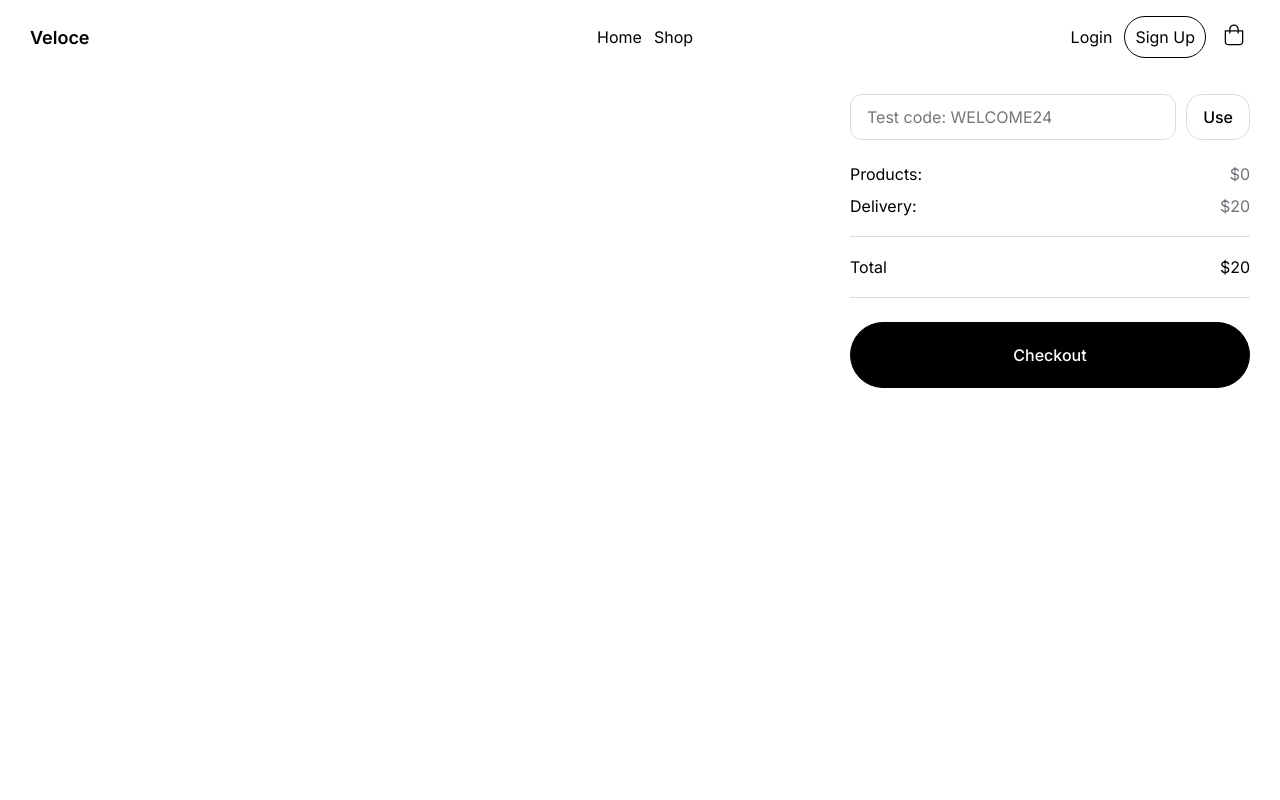
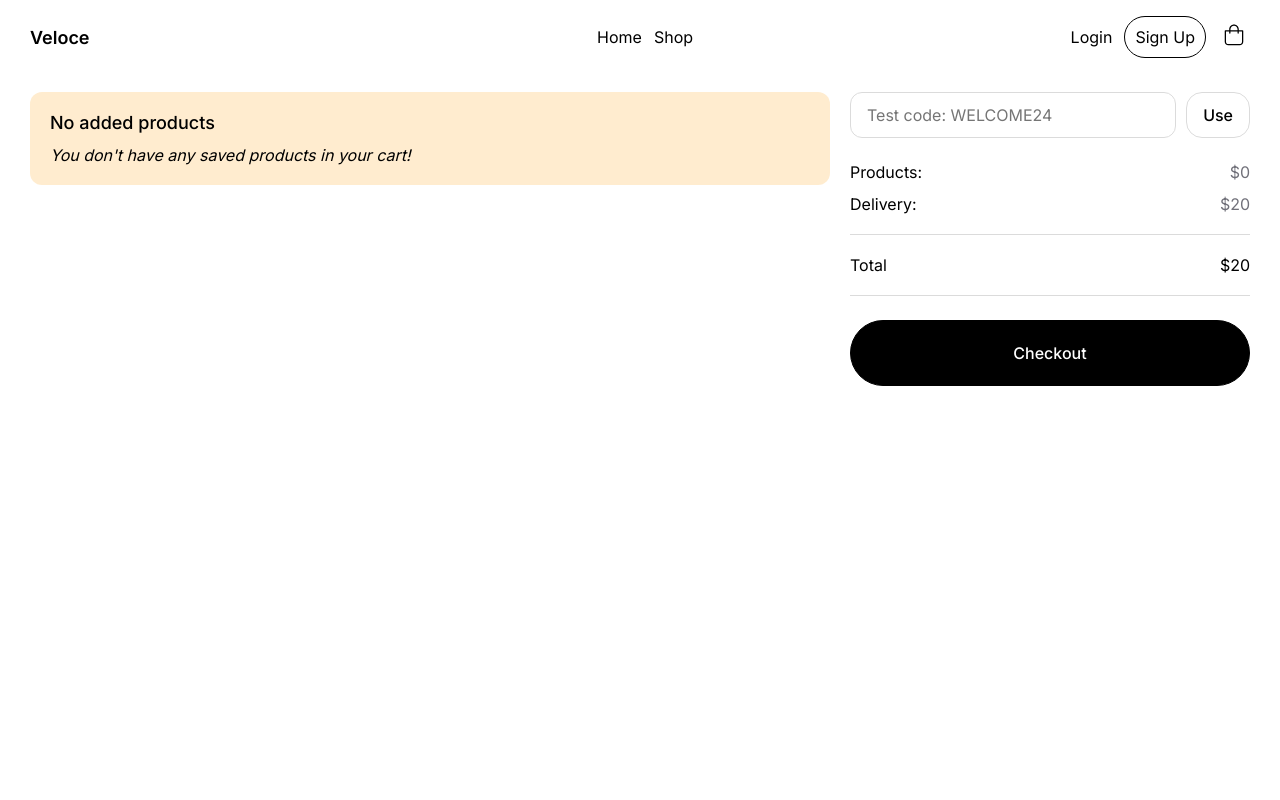
Before and after one commit to WadoxFX/Veloce-Web3-Fullstack-Shop, a Next.js app in the folder client/: page /basket in a window 1280 px wide. Shown: the top 800 px of the page. Built offline with nearby package versions, Linux system fonts and the light colour scheme.

Commit message:
🧪 Created middleware to check for authorization (in process), added a message when there are no items in the cart

```diff
--- a/client/@types/type.d.ts
+++ b/client/@types/type.d.ts
@@ -86,3 +86,9 @@ interface FiltersList {
   color?: string[]
   collection?: string[]
 }
+
+interface BasketItemProps {
+  product: BasketProduct
+  id: number
+  clear: (id: number) => void
+}
--- a/client/app/(root)/basket/page.tsx
+++ b/client/app/(root)/basket/page.tsx
@@ -1,15 +1,12 @@
 'use client'
 
-import Image from 'next/image'
-import Link from 'next/link'
 import React from 'react'
 
 import BasketAside from '@/components/BasketAside'
-import { TrashIcon } from '@/components/icons'
-import { Button } from '@/components/ui'
 import { useLocalStorage } from '@/hooks/useLocalStorage'
 import style from '@/styles/pages/basket.module.scss'
 import { priceCalc } from '@/components/priceCalc'
+import BasketItem from '@/components/BasketItem'
 
 const Basket = () => {
   const { data, loading, clear } = useLocalStorage('basket')
@@ -21,35 +18,14 @@ const Basket = () => {
   return (
     <div className={style.container}>
       <ul className={style.products_list}>
+        {!data.length && (
+          <div className={style.message}>
+            <h2>No added products</h2>
+            <p>You don't have any saved products in your cart!</p>
+          </div>
+        )}
         {data.map((product: BasketProduct, id: number) => (
-          <li className={style.product} key={id}>
-            <Link href={`/goods/${product._id}`}>
-              <Image
-                className={style.product_image}
-                src={process.env.SERVER_URL + product.image}
-                width={400}
-                height={400}
-                alt={product.title}
-                priority
-              />
-            </Link>
-            <div className={style.product_info}>
-              <div className={style.product_stats}>
-                <div className={style.product_header}>
-                  <h3>{product.title}</h3>
-                  <div>${priceCalc(product.price, product.discount || 0)}</div>
-                </div>
-                <p>{product.gender} Shoes</p>
-                <p>Size: {product.size}</p>
-                <p>Color: {product.color}</p>
-              </div>
-              <div>
-                <Button variant='text' onClick={() => clear(id)}>
-                  <TrashIcon color='#000' size={24} />
-                </Button>
-              </div>
-            </div>
-          </li>
+          <BasketItem product={product} id={id} clear={clear} key={id} />
         ))}
       </ul>
       <BasketAside sum={sum} />
--- a/client/components/BasketAside.tsx
+++ b/client/components/BasketAside.tsx
@@ -68,6 +68,7 @@ const BasketAside: React.FC<BasketAsideProps> = ({ sum }) => {
           </div>
           <Button
             size='large'
+            disabled={sum == 0}
             variant='contained'
             onClick={() =>
               router.push(`/basket/pay${promoCode ? `?promocode=${promoCode.code}` : ''}`)
--- /dev/null
+++ b/client/components/BasketItem.tsx
@@ -0,0 +1,41 @@
+import Image from 'next/image'
+import Link from 'next/link'
+import React from 'react'
+
+import style from '@/styles/pages/basket.module.scss'
+import { priceCalc } from './priceCalc'
+import { Button } from './ui'
+import { TrashIcon } from './icons'
+
+const BasketItem: React.FC<BasketItemProps> = ({ product, id, clear }) => (
+  <li className={style.product}>
+    <Link href={`/goods/${product._id}`}>
+      <Image
+        className={style.product_image}
+        src={process.env.SERVER_URL + product.image}
+        width={400}
+        height={400}
+        alt={product.title}
+        priority
+      />
+    </Link>
+    <div className={style.product_info}>
+      <div className={style.product_stats}>
+        <div className={style.product_header}>
+          <h3>{product.title}</h3>
+          <div>${priceCalc(product.price, product.discount || 0)}</div>
+        </div>
+        <p>{product.gender} Shoes</p>
+        <p>Size: {product.size}</p>
+        <p>Color: {product.color}</p>
+      </div>
+      <div>
+        <Button variant='text' onClick={() => clear(id)}>
+          <TrashIcon color='#000' size={24} />
+        </Button>
+      </div>
+    </div>
+  </li>
+)
+
+export default BasketItem
--- a/client/components/PromoVideo.tsx
+++ b/client/components/PromoVideo.tsx
@@ -12,7 +12,7 @@ const PromoVideo = () => {
     offset: ['0 1', '1.33 1'],
   })
 
-  const scaleProgress = useTransform(scrollYProgress, [0.04, 0.45], [0.7, 1])
+  const scaleProgress = useTransform(scrollYProgress, [0.04, 0.35], [0.65, 1])
 
   return (
     <motion.div
--- a/client/components/header/Header.tsx
+++ b/client/components/header/Header.tsx
@@ -13,8 +13,15 @@ import style from './header.module.scss'
 
 const Header = () => {
   const path = usePathname()
+
   return (
-    <header className={clsx(path.startsWith('/profile') ? style.header_fixed : style.header)}>
+    <header
+      className={clsx(
+        path.startsWith('/profile') ? style.header_border : style.header,
+        path === '/' && style.header_fixed,
+        path === '/basket' && style.header_fixed,
+      )}
+    >
       <nav>
         <Link className={style.title} href='/'>
           Veloce
--- a/client/components/header/header.module.scss
+++ b/client/components/header/header.module.scss
@@ -1,9 +1,18 @@
 .header,
+.header_border,
 .header_fixed {
+  max-height: 72px;
   padding: 16px 30px;
 
+  &.header_border {
+    border-bottom: 1px solid #dbdbdb;
+  }
+
   &.header_fixed {
-    border-bottom: 1px solid #dbdbdb;
+    top: 0;
+    z-index: 1;
+    backdrop-filter: saturate(180%) blur(5px);
+    position: sticky;
   }
 
   nav {
--- a/client/styles/pages/basket.module.scss
+++ b/client/styles/pages/basket.module.scss
@@ -5,13 +5,13 @@ $aside: 400px;
   grid-template-columns: auto $aside;
   gap: 20px;
   padding-top: 20px;
-  min-height: 100svh;
+  min-height: calc(100svh - 72px - 30px);
 
   .statistic {
     width: $aside;
 
     aside {
-      top: 20px;
+      top: 92px;
       position: sticky;
 
       form {
@@ -70,6 +70,24 @@ $aside: 400px;
     width: 100%;
     gap: 20px;
 
+    .message {
+      display: flex;
+      flex-direction: column;
+      background: rgba(255, 222, 173, 0.585);
+      padding: 20px;
+      border-radius: 12px;
+      gap: 12px;
+
+      h2 {
+        font-weight: 500;
+        font-size: 18px;
+      }
+
+      p {
+        font-style: italic;
+      }
+    }
+
     .product {
       gap: 20px;
       display: flex;
```
Also changed, not shown: client/middleware.ts (added, +11 -0 lines).
